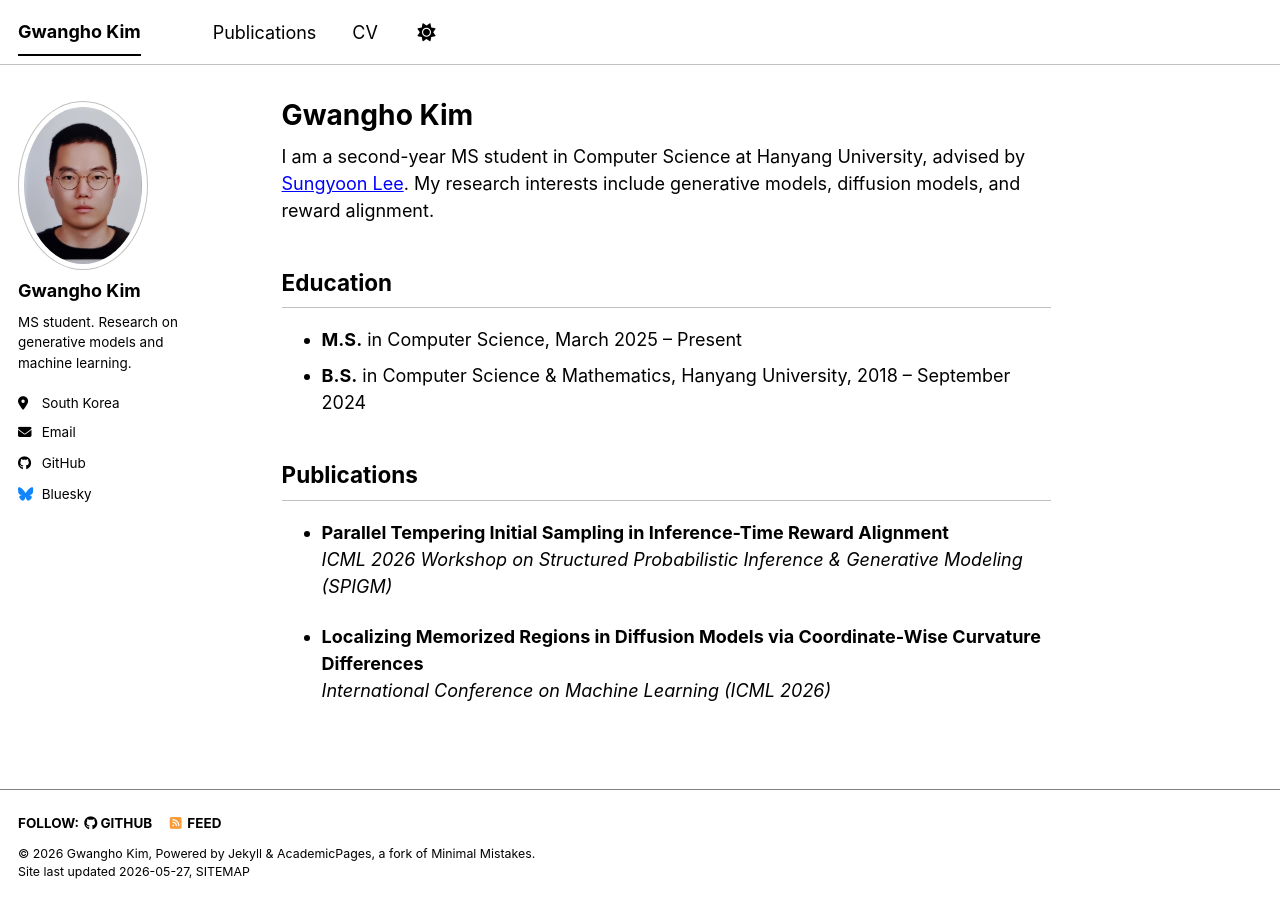
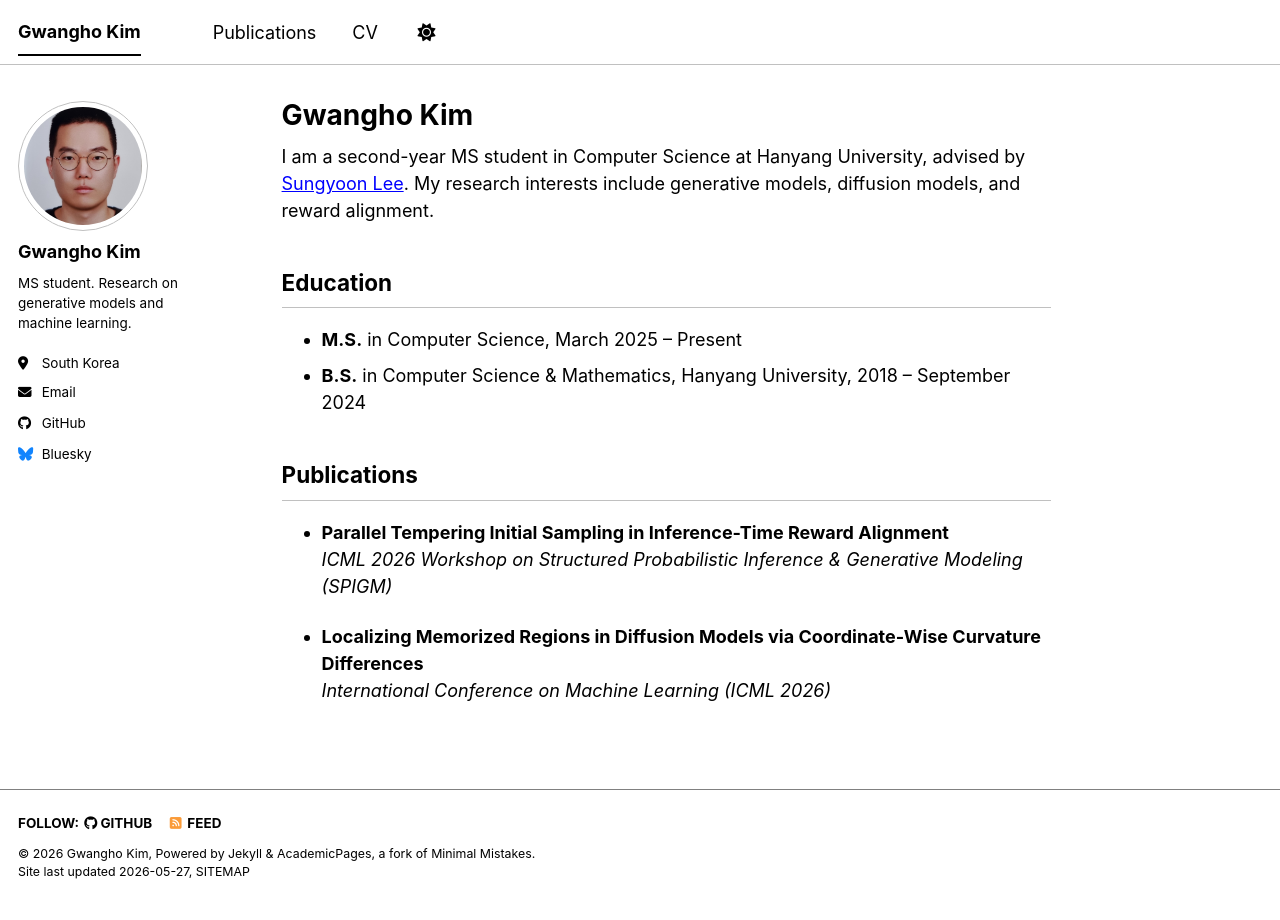
Before and after one commit to Gwangho99/Gwangho99.github.io, a Jekyll site: the page built from _pages/about.md, in a window 1280 px wide. Built offline with Jekyll 4.4.1, drawn with Linux system fonts in a browser that asks for light colours; a script bundle is joined from its source files by our own code; library files that are not in the unit come from our copies.

Commit message:
style: fix avatar to perfect circle with fixed width/height

```diff
--- a/_sass/layout/_sidebar.scss
+++ b/_sass/layout/_sidebar.scss
@@ -154,7 +154,9 @@
   }
 
   img {
-    max-width: 130px;
+    width: 130px;
+    height: 130px;
+    object-fit: cover;
     border-radius: 50%;
 
     @include breakpoint($large) {
```
